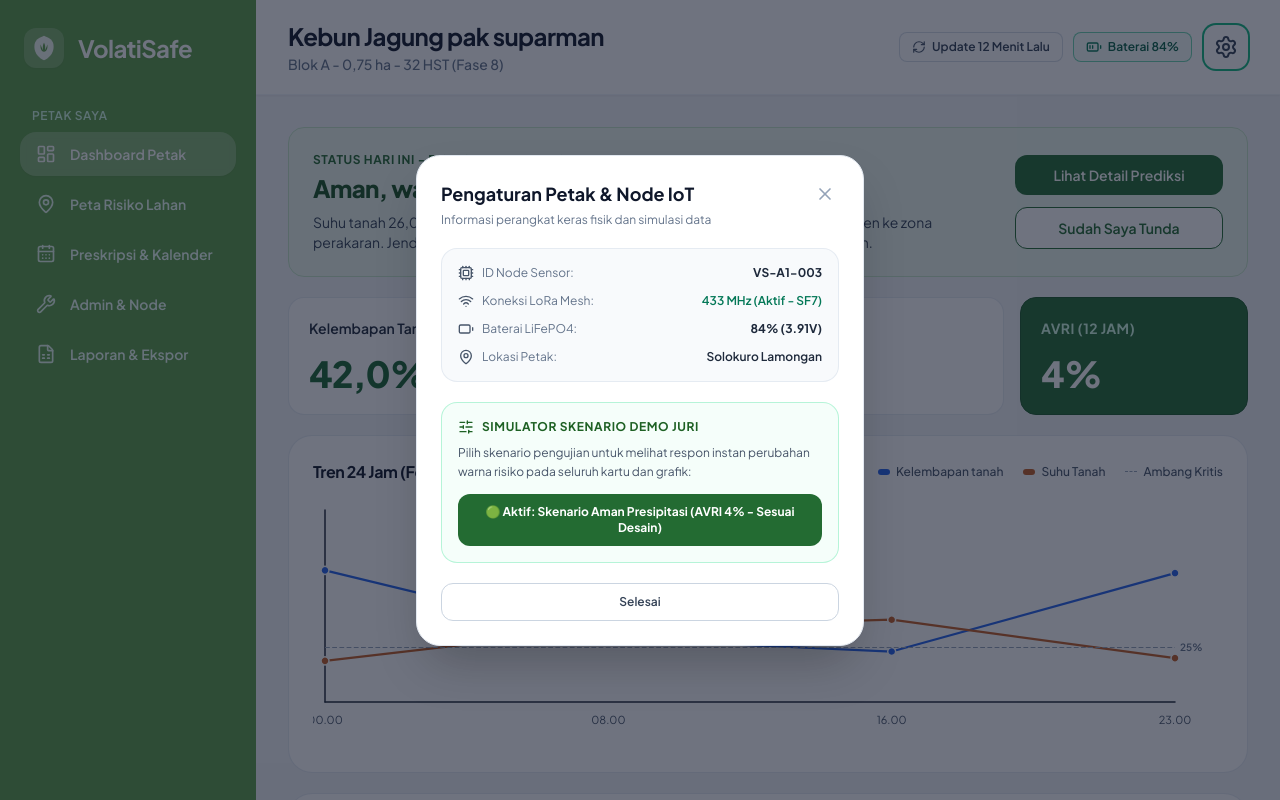
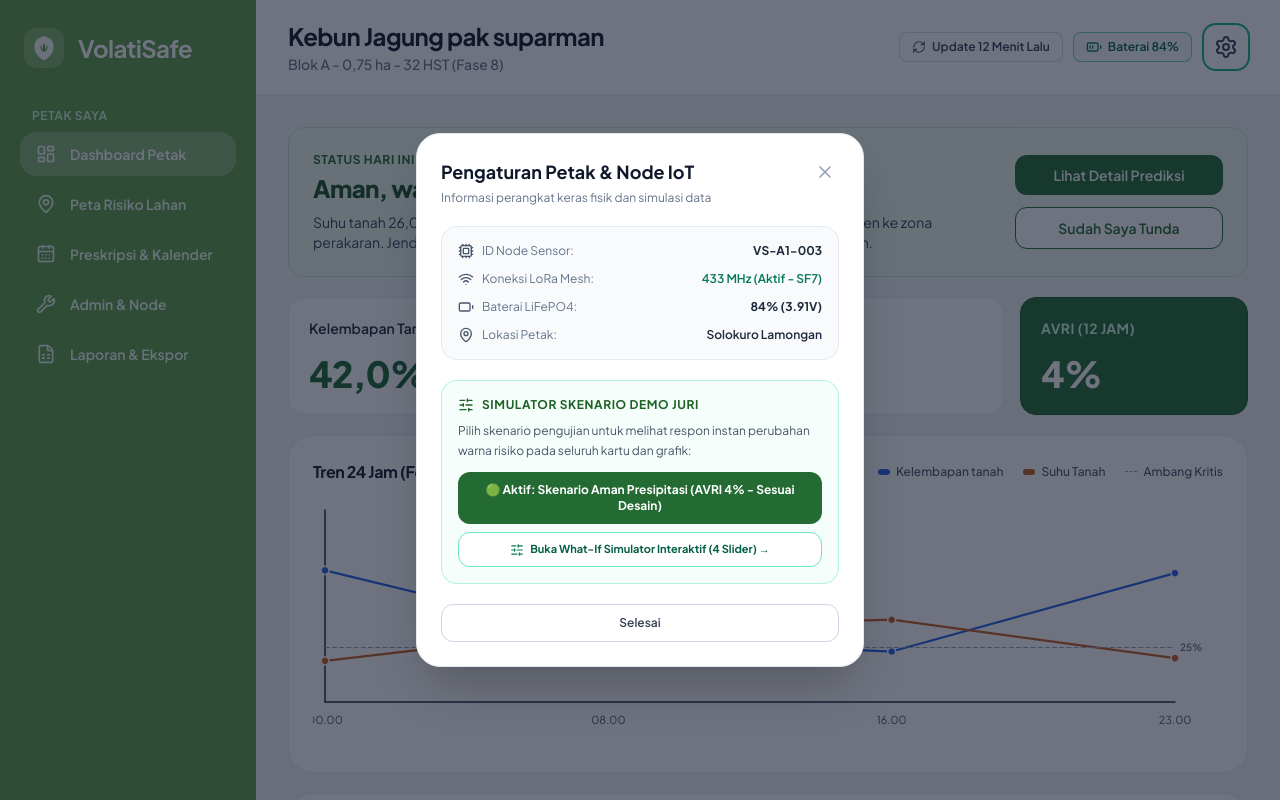
Before and after one commit to syifamojocanggih-hash/VolatiSafe-AIoT, a Next.js app in the folder frontend/: page / in a window 1280 px wide. Both pictures are taken after a click on the button "Pengaturan Petak & Sensor". Shown: the top 800 px of the page. Built offline with nearby package versions, Linux system fonts and the light colour scheme.

Commit message:
dashboard page layout and settings modal component

```diff
--- a/frontend/src/app/page.tsx
+++ b/frontend/src/app/page.tsx
@@ -127,6 +127,10 @@ export default function DashboardPage() {
         field={currentData.field}
         isSimulatedCritical={isSimulatedCritical}
         onToggleScenario={handleToggleScenario}
+        onOpenWhatIf={() => {
+          setIsSettingsModalOpen(false);
+          setActiveTab('simulator');
+        }}
       />
 
       {/* Toast Notification */}
--- a/frontend/src/components/modals/SettingsModal.tsx
+++ b/frontend/src/components/modals/SettingsModal.tsx
@@ -10,6 +10,7 @@ interface SettingsModalProps {
   field: FieldInfo;
   isSimulatedCritical: boolean;
   onToggleScenario: () => void;
+  onOpenWhatIf?: () => void;
 }
 
 export const SettingsModal: React.FC<SettingsModalProps> = ({
@@ -18,6 +19,7 @@ export const SettingsModal: React.FC<SettingsModalProps> = ({
   field,
   isSimulatedCritical,
   onToggleScenario,
+  onOpenWhatIf,
 }) => {
   if (!isOpen) return null;
 
@@ -97,6 +99,16 @@ export const SettingsModal: React.FC<SettingsModalProps> = ({
               ? '🔴 Aktif: Skenario Terik Ekstrem (AVRI 74% - Kritis)'
               : '🟢 Aktif: Skenario Aman Presipitasi (AVRI 4% - Sesuai Desain)'}
           </button>
+
+          {onOpenWhatIf && (
+            <button
+              onClick={onOpenWhatIf}
+              className="w-full mt-2 py-2 px-3 rounded-xl border border-emerald-300 bg-white hover:bg-emerald-50 text-emerald-800 text-[11px] font-bold transition-all flex items-center justify-center gap-1.5"
+            >
+              <SlidersHorizontal className="w-3.5 h-3.5 text-emerald-700" />
+              <span>Buka What-If Simulator Interaktif (4 Slider) →</span>
+            </button>
+          )}
         </div>
 
         <button
```
